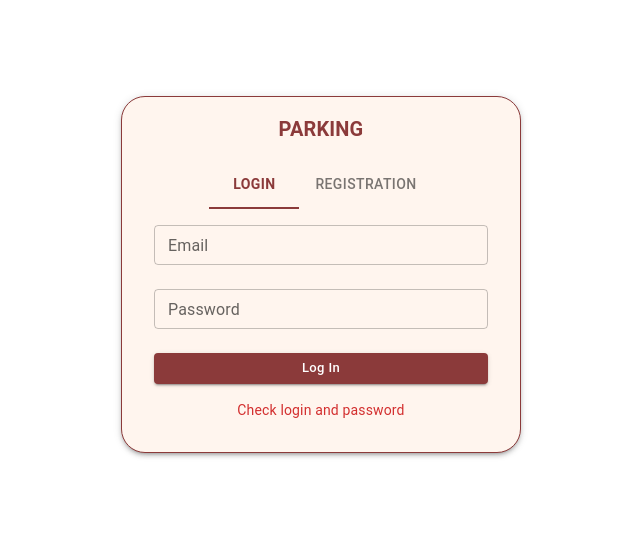
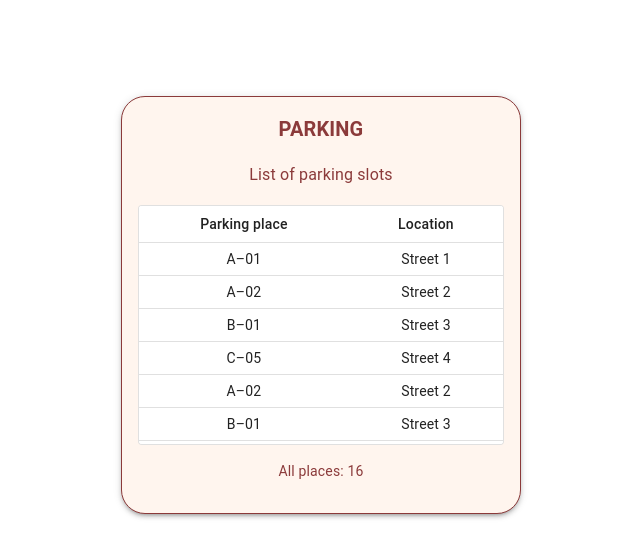
Before and after one commit to FedAliaks/parking, a React (Vite) app in the folder frontend/: page / in a window 1280 px wide. Shown: the top 558 px of the page, without its empty margins (319-959 px from the left). Built offline with nearby package versions, Linux system fonts and the light colour scheme.

Commit message:
refactor: refactor code

```diff
--- a/frontend/src/App.tsx
+++ b/frontend/src/App.tsx
@@ -6,7 +6,7 @@ function App() {
   return (
     <>
       <CssBaseline />
-      <AuthPage />
+      <ParkingSpotsPage  />
     </>
   );
 }
--- a/frontend/src/constants/colors.ts
+++ b/frontend/src/constants/colors.ts
@@ -3,4 +3,5 @@ export const COLORS = {
   primaryColor: '#8B3A3A',
   darkColor: '#000000',
   lightColor: '#FFF5EE',
+  whiteColor: '#ffffff'
 };
--- a/frontend/src/pages/auth/AuthPage.tsx
+++ b/frontend/src/pages/auth/AuthPage.tsx
@@ -34,9 +34,8 @@ export const AuthPage = () => {
           value={tab}
           onChange={handleChange}
           centered
-        textColor="inherit"
-        TabIndicatorProps={{
-          style: {
+          sx={{
+            '& .MuiTabs-indicator': {
               backgroundColor: COLORS.primaryColor,
             },
           }}
@@ -50,6 +49,7 @@ export const AuthPage = () => {
         <StyledTextField label="Password" type="password" />
         <StyledButton onClick={handleClick}>{tab ? 'Sign Up' : 'Log In'}</StyledButton>
       </StyledFlexBox>
+
       {error && <StyledTypography color="error">Check login and password</StyledTypography>}
     </StyledBox>
   );
--- a/frontend/src/pages/availableSlots/AvailableSlotsPage.tsx
+++ b/frontend/src/pages/availableSlots/AvailableSlotsPage.tsx
@@ -7,6 +7,7 @@ import {
   StyledTitle,
   StyledTypography,
 } from '../../components/ui';
+import { COLORS } from '../../constants';
 
 interface TimeSlot {
   time: string;
@@ -64,11 +65,11 @@ export const AvailableSlotsPage = () => {
       <Box
         ref={scrollContainerRef}
         sx={{
-          maxHeight: 5 * 52,
+          maxHeight: 5 * 60,
           overflowY: 'auto',
-          border: '1px solid #e0e0e0',
+          border: `1px solid ${COLORS.primaryColor}`,
           borderRadius: 2,
-          backgroundColor: '#fafafa',
+          backgroundColor: `${COLORS.lightColor}`,
           mb: 2,
         }}
       >
@@ -85,11 +86,10 @@ export const AvailableSlotsPage = () => {
                 display="flex"
                 alignItems="center"
                 justifyContent="space-between"
-                px={1}
-                py={1}
+                p={1}
                 borderRadius={1}
-                bgcolor="#fff"
-                border="1px solid #e0e0e0"
+                bgcolor={`${COLORS.whiteColor}`}
+border={`1px solid ${COLORS.primaryColor}`}
               >
                 <StyledTypography color={available ? 'inherit' : 'error'}>
                   {`${time}${!available ? ' (Reserved)' : ''}`}
--- a/frontend/src/pages/dataPicker/DataPickerPage.tsx
+++ b/frontend/src/pages/dataPicker/DataPickerPage.tsx
@@ -59,12 +59,12 @@ export const DataPickerPage = () => {
 
       <StyledFlexBox flexDirection="row">
         <IconButton onClick={handlePrevMonth}>
-          <ArrowBackIosNewIcon fontSize="small" sx={{ color: COLORS.primaryColor }} />
+          <ArrowBackIosNewIcon  sx={{ color: COLORS.primaryColor }} />
         </IconButton>
         <StyledSubtitle>{currentDate.format('MMMM YYYY').toUpperCase()}</StyledSubtitle>
 
         <IconButton onClick={handleNextMonth}>
-          <ArrowForwardIosIcon fontSize="small" sx={{ color: COLORS.primaryColor }} />
+          <ArrowForwardIosIcon sx={{ color: COLORS.primaryColor }} />
         </IconButton>
       </StyledFlexBox>
 
@@ -84,7 +84,7 @@ export const DataPickerPage = () => {
             display="flex"
             justifyContent="center"
             alignItems="center"
-            sx={{ border: '1px solid #eee', borderRadius: 1 }}
+            sx={{ border: `2px solid ${COLORS.lightColor}`, borderRadius: 2 }}
           >
             {day === null ? (
               ''
```
Lines whose indentation alone changed are shown as unchanged.
